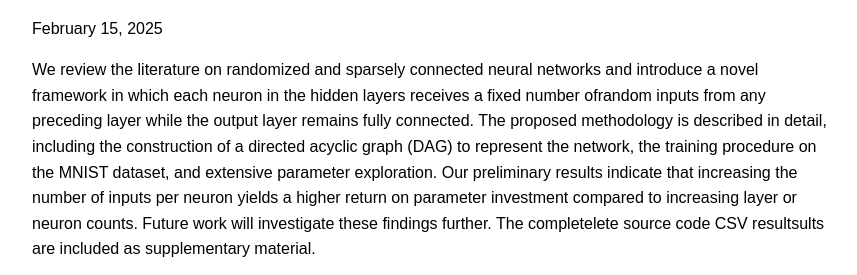
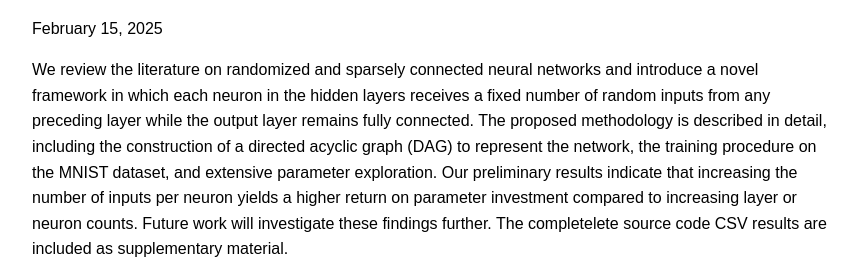
Before and after one commit to adrianseeley/adrianseeley.github.io, a plain HTML site: page index.html in a window 1280 px wide. Shown: the part 177-452 px from the top of the page, 208-1065 px from the left. Drawn offline with Linux system fonts and the light colour scheme.

Commit message:
Update index.html

```diff
--- a/index.html
+++ b/index.html
@@ -25,7 +25,7 @@
             <h3>Randomized Sparse Connectivity in Deep Neural Networks: A Literature Review and Methodological Framework</h3>
             <div>February 15, 2025</div>
             <p>
-                We review the literature on randomized and sparsely connected neural networks and introduce a novel framework in which each neuron in the hidden layers receives a fixed number ofrandom inputs from any preceding layer while the output layer remains fully connected. The proposed methodology is described in detail, including the construction of a directed acyclic graph (DAG) to represent the network, the training procedure on the MNIST dataset, and extensive parameter exploration. Our preliminary results indicate that increasing the number of inputs per neuron yields a higher return on parameter investment compared to increasing layer or neuron counts. Future work will investigate these findings further. The completelete source code CSV resultsults are included as supplementary material.
+                We review the literature on randomized and sparsely connected neural networks and introduce a novel framework in which each neuron in the hidden layers receives a fixed number of random inputs from any preceding layer while the output layer remains fully connected. The proposed methodology is described in detail, including the construction of a directed acyclic graph (DAG) to represent the network, the training procedure on the MNIST dataset, and extensive parameter exploration. Our preliminary results indicate that increasing the number of inputs per neuron yields a higher return on parameter investment compared to increasing layer or neuron counts. Future work will investigate these findings further. The completelete source code CSV results are included as supplementary material.
             </p>
             <ul>
                 <li><a href="./Seeley2025-FEB-15-PAPER.pdf">Paper (PDF)</a></li>
```
